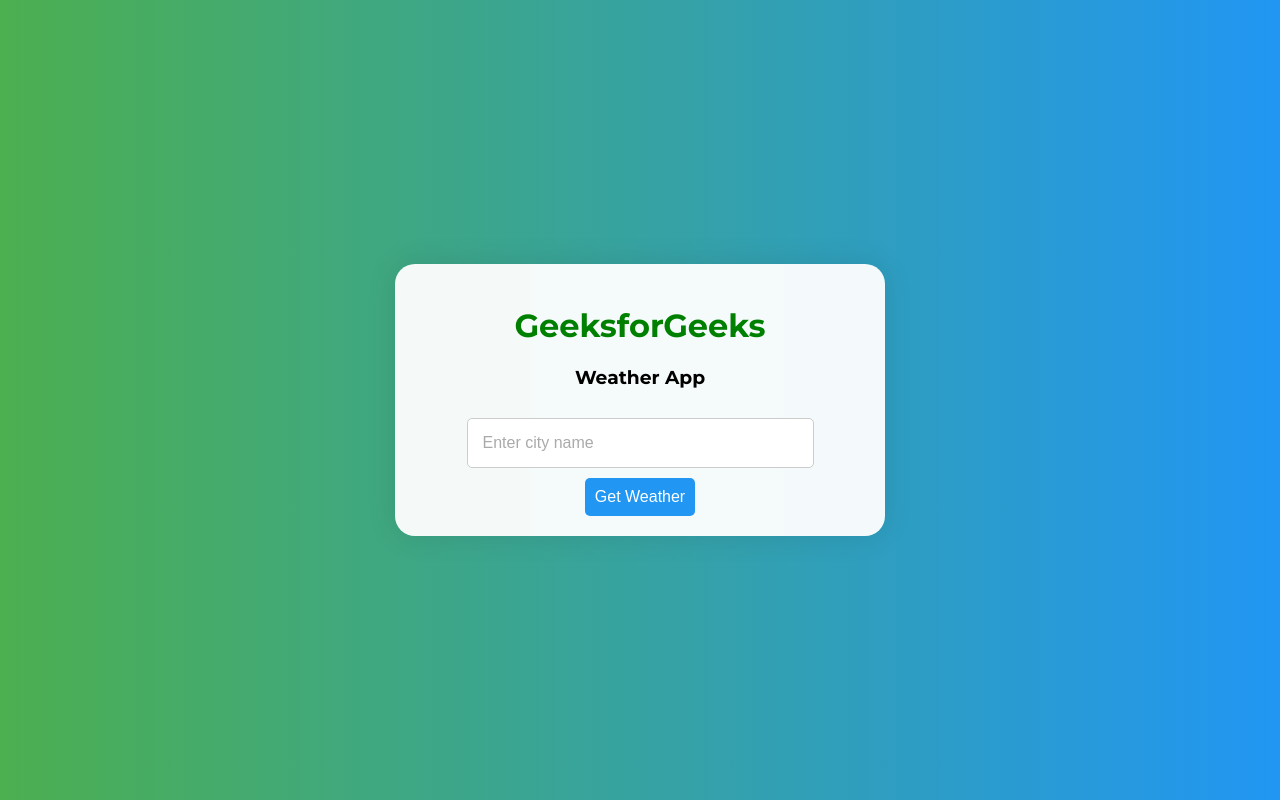
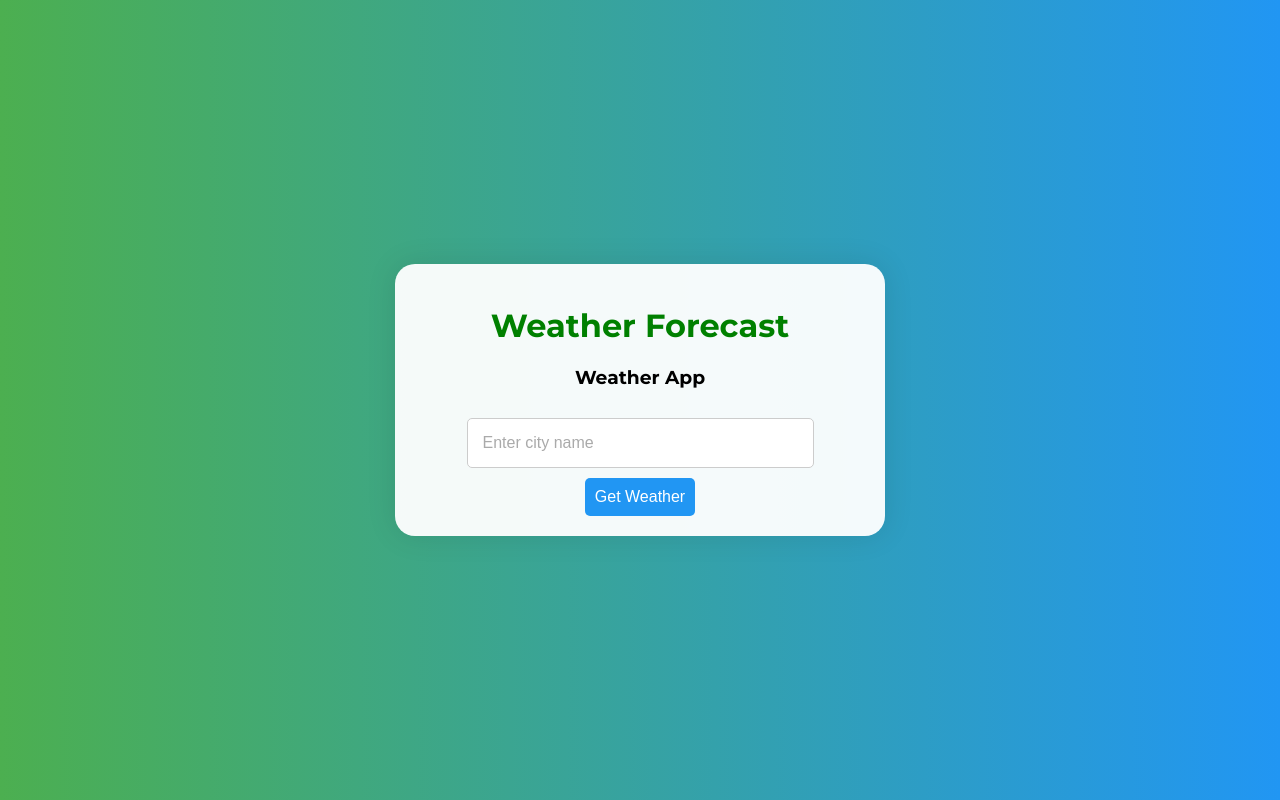
Before and after one commit to MANYA1011/weather-app, a plain HTML site: page index.html in a window 1280 px wide. Drawn offline with nearby package versions, Linux system fonts and the light colour scheme; no server answers.

Commit message:
Update index.html

```diff
--- a/index.html
+++ b/index.html
@@ -8,14 +8,14 @@
 "https://cdnjs.cloudflare.com/ajax/libs/font-awesome/5.15.1/css/all.min.css">
 	<link rel="stylesheet" href=
 "https://fonts.googleapis.com/css2?family=Montserrat:wght@400;700&display=swap">
-	<title>GFG App</title>
+	<title>Weather App</title>
 </head>
 
 <body>
 	<div class="container">
 		<div class="weather-card">
 			<h1 style="color: green;">
-				GeeksforGeeks
+				Weather Forecast
 			</h1>
 			<h3>
 				Weather App
```
